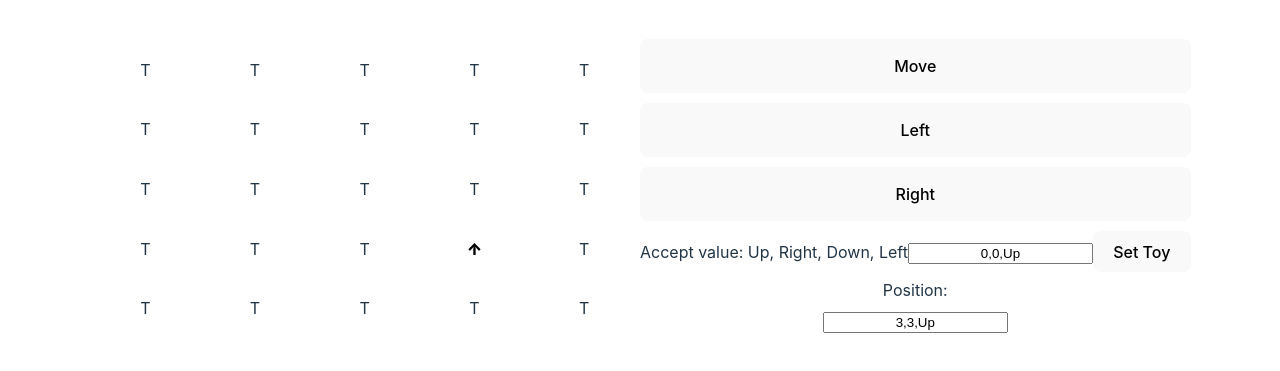
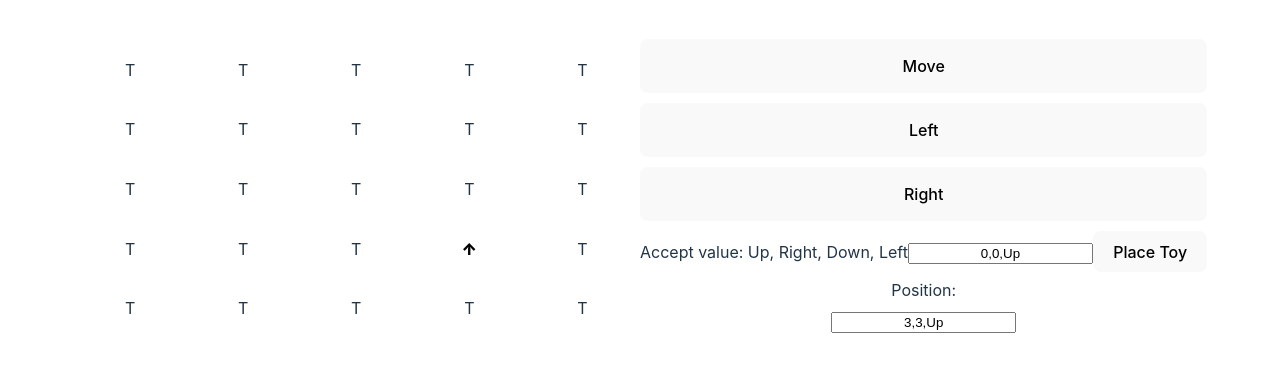
Before and after one commit to t0ury/toy-robot-react, a React (Vite) app: page / in a window 1280 px wide. Shown: the part 211-582 px from the top of the page. Built offline with nearby package versions, Linux system fonts and the light colour scheme.

Commit message:
fix/type: Change Button label

```diff
--- a/src/components/PageView/components/ControlPanel/ControlPanel.tsx
+++ b/src/components/PageView/components/ControlPanel/ControlPanel.tsx
@@ -33,7 +33,7 @@ const ControlPanel: React.FC<Props> = ({
             placeholder="(X, Y, F)"
             value={`${inputCoordinator}`}
             onChange={setCoordinator}></input>
-          <button onClick={setRobot}>Set Toy</button>
+          <button onClick={setRobot}>Place Toy</button>
         </div>
       </div>
       <div className="report-position">
```
